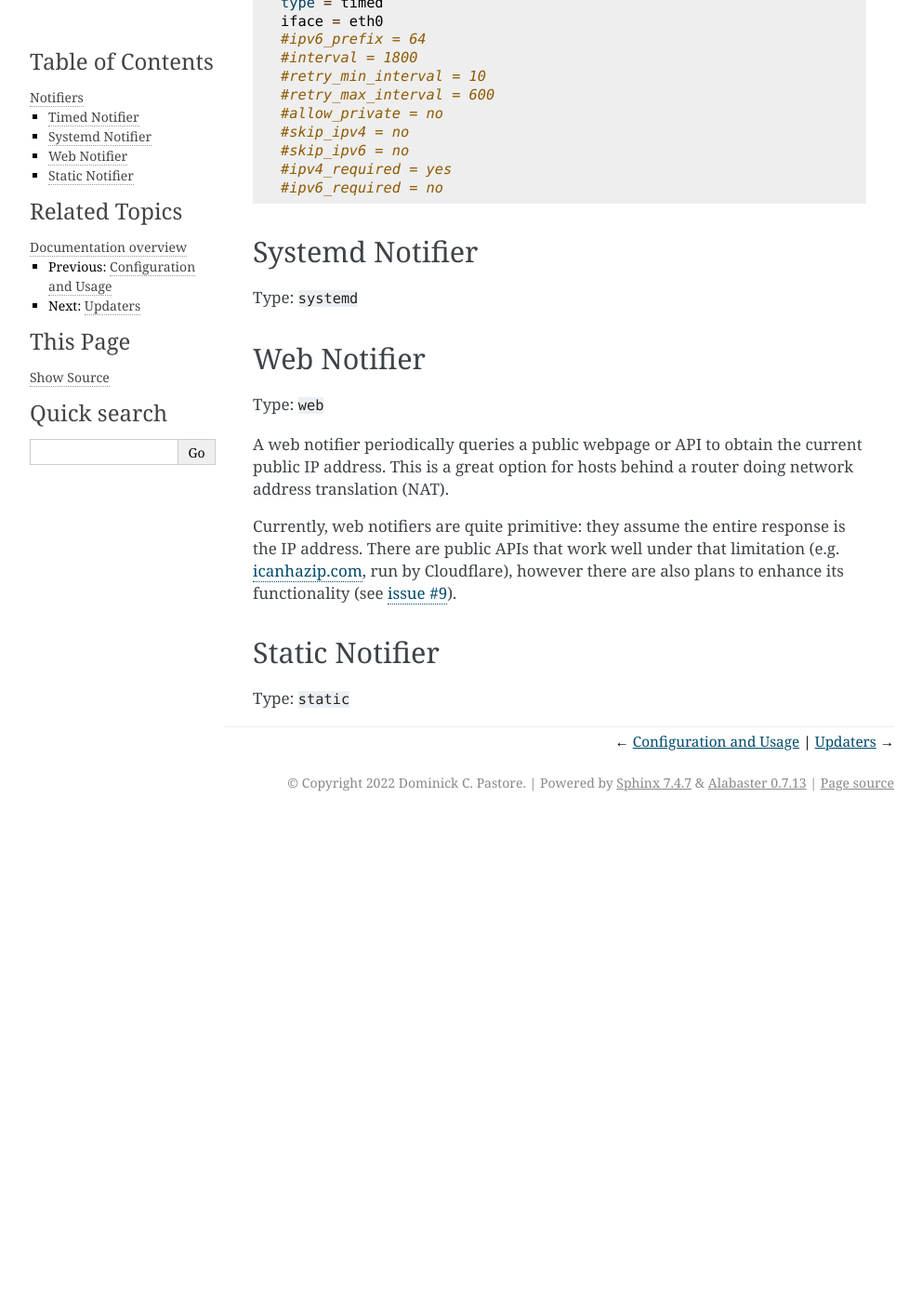
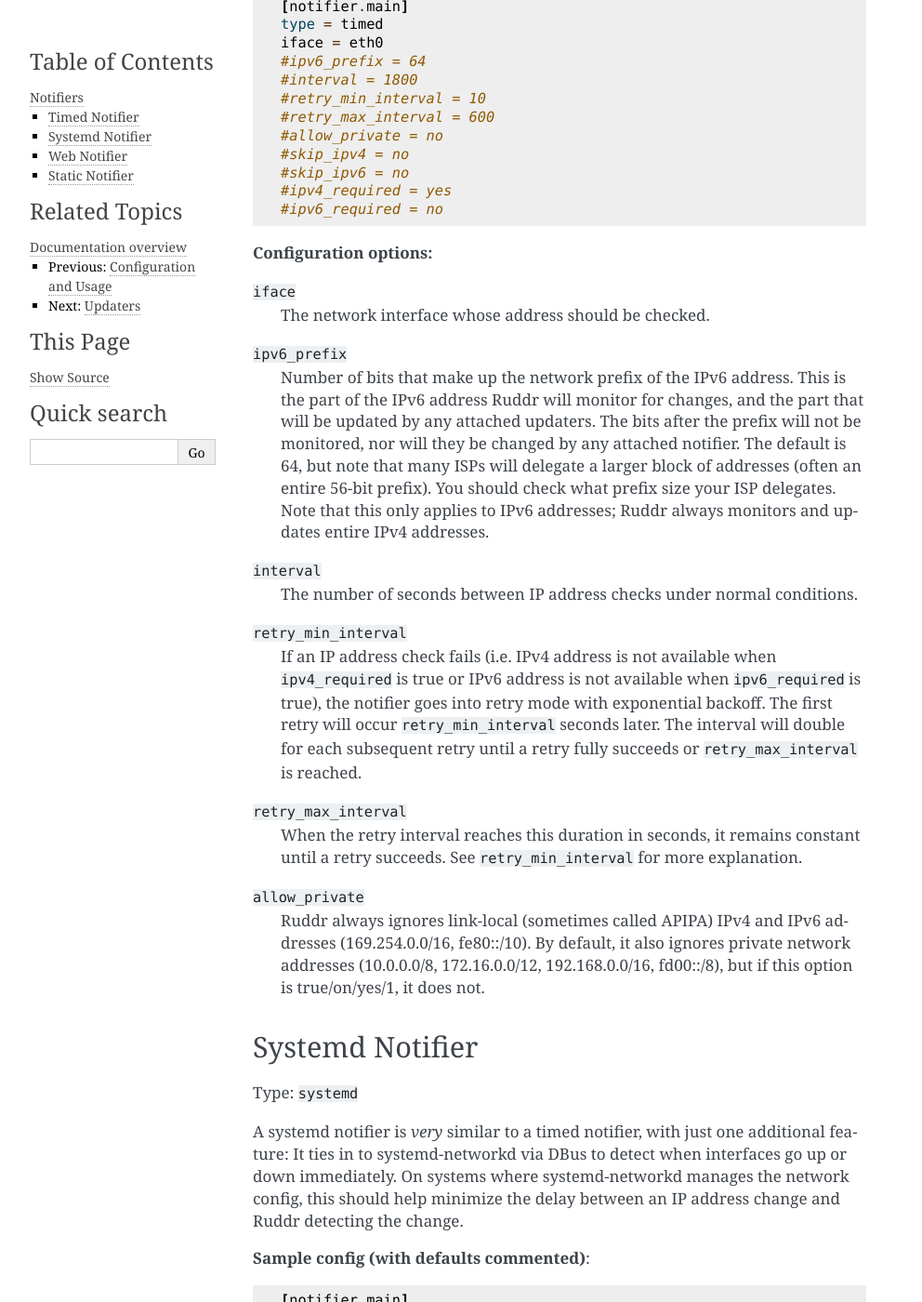
Before and after one commit to dominickpastore/ruddr, a Sphinx documentation site: the page built from docs/notifiers.rst, in a window 1280 px wide and 1400 px high, scrolled down 557 px. Shown: the whole window at 93% size, without its empty margins (148-1140 px from the left). Built offline with Sphinx 7.4.7, drawn with Linux system fonts in a browser that asks for light colours; before the commit the page ends 1438 px from its top, so only the background shows below that; some of the changed text lies outside the part shown.

Commit message:
Add some notifier docs

```diff
--- a/docs/notifiers.rst
+++ b/docs/notifiers.rst
@@ -1,10 +1,12 @@
 Notifiers
 =========
 
-Notifiers monitor the current public IP address and "notify" when it has
-changed. Since there are different ways to do this, there are a variety of
-notifier types built into Ruddr. They are described below, along with their
-configuration options and sample configurations.
+Notifiers monitor the current public IP address and "notify" when it changes.
+Since there are different ways to do this, there are a variety of notifier
+types built into Ruddr. They are described below, along with their
+configuration options and sample configurations. (Note that some configuration
+options apply to all notifier types. Those options are described at
+:ref:`notifier_config` on the previous page.)
 
 If none of the built-in notifiers below meet your needs, Ruddr can be extended
 with notifiers from PyPI, or you can write your own (see :ref:`notifier_dev`).
@@ -17,7 +19,7 @@ Type: ``timed``
 A timed notifier periodically checks the IP address of an attached network
 interface. This is a good choice when Ruddr is running on your router itself.
 
-Sample config::
+**Sample config (with defaults commented)**::
 
     [notifier.main]
     type = timed
@@ -32,14 +34,109 @@ Sample config::
     #ipv4_required = yes
     #ipv6_required = no
 
-.. TODO
+**Configuration options:**
+
+``iface``
+   The network interface whose address should be checked.
+
+``ipv6_prefix``
+   Number of bits that make up the network prefix of the IPv6 address. This is
+   the part of the IPv6 address Ruddr will monitor for changes, and the part
+   that will be updated by any attached updaters. The bits after the prefix
+   will not be monitored, nor will they be changed by any attached notifier.
+   The default is 64, but note that many ISPs will delegate a larger block of
+   addresses (often an entire 56-bit prefix). You should check what prefix size
+   your ISP delegates. Note that this only applies to IPv6 addresses; Ruddr
+   always monitors and updates entire IPv4 addresses.
+
+``interval``
+   The number of seconds between IP address checks under normal conditions.
+
+``retry_min_interval``
+   If an IP address check fails (i.e. IPv4 address is not available when
+   ``ipv4_required`` is true or IPv6 address is not available when
+   ``ipv6_required`` is true), the notifier goes into retry mode with
+   exponential backoff. The first retry will occur ``retry_min_interval``
+   seconds later. The interval will double for each subsequent retry until
+   a retry fully succeeds or ``retry_max_interval`` is reached.
+
+``retry_max_interval``
+   When the retry interval reaches this duration in seconds, it remains
+   constant until a retry succeeds. See ``retry_min_interval`` for more
+   explanation.
+
+``allow_private``
+   Ruddr always ignores link-local (sometimes called APIPA) IPv4 and IPv6
+   addresses (169.254.0.0/16, fe80::/10). By default, it also ignores private
+   network addresses (10.0.0.0/8, 172.16.0.0/12, 192.168.0.0/16, fd00::/8),
+   but if this option is true/on/yes/1, it does not.
 
 Systemd Notifier
 ----------------
 
 Type: ``systemd``
 
-.. TODO
+A systemd notifier is *very* similar to a timed notifier, with just one
+additional feature: It ties in to systemd-networkd via DBus to detect when
+interfaces go up or down immediately. On systems where systemd-networkd manages
+the network config, this should help minimize the delay between an IP address
+change and Ruddr detecting the change.
+
+**Sample config (with defaults commented)**::
+
+    [notifier.main]
+    type = systemd
+    iface = eth0
+    #ipv6_prefix = 64
+    #interval = 1800
+    #retry_min_interval = 10
+    #retry_max_interval = 600
+    #allow_private = no
+    #skip_ipv4 = no
+    #skip_ipv6 = no
+    #ipv4_required = yes
+    #ipv6_required = no
+
+**Configuration options:**
+
+Note that the configuration options are exactly the same as the timed notifier,
+since it shares the same exact polling behavior when systemd-networkd does not
+notify of changed IP addresses.
+
+``iface``
+   The network interface whose address should be checked.
+
+``ipv6_prefix``
+   Number of bits that make up the network prefix of the IPv6 address. This is
+   the part of the IPv6 address Ruddr will monitor for changes, and the part
+   that will be updated by any attached updaters. The bits after the prefix
+   will not be monitored, nor will they be changed by any attached notifier.
+   The default is 64, but note that many ISPs will delegate a larger block of
+   addresses (often an entire 56-bit prefix). You should check what prefix size
+   your ISP delegates. Note that this only applies to IPv6 addresses; Ruddr
+   always monitors and updates entire IPv4 addresses.
+
+``interval``
+   The number of seconds between IP address checks under normal conditions.
+
+``retry_min_interval``
+   If an IP address check fails (i.e. IPv4 address is not available when
+   ``ipv4_required`` is true or IPv6 address is not available when
+   ``ipv6_required`` is true), the notifier goes into retry mode with
+   exponential backoff. The first retry will occur ``retry_min_interval``
+   seconds later. The interval will double for each subsequent retry until
+   a retry fully succeeds or ``retry_max_interval`` is reached.
+
+``retry_max_interval``
+   When the retry interval reaches this duration in seconds, it remains
+   constant until a retry succeeds. See ``retry_min_interval`` for more
+   explanation.
+
+``allow_private``
+   Ruddr always ignores link-local (sometimes called APIPA) IPv4 and IPv6
+   addresses (169.254.0.0/16, fe80::/10). By default, it also ignores private
+   network addresses (10.0.0.0/8, 172.16.0.0/12, 192.168.0.0/16, fd00::/8),
+   but if this option is true/on/yes/1, it does not.
 
 Web Notifier
 ------------
--- a/docs/usage.rst
+++ b/docs/usage.rst
@@ -133,6 +133,8 @@ The basic format is similar to Microsoft INI files:
 - Lines starting with ``#`` or ``;`` are comments
 
 The sections below describe how to customize each part of the configuration.
+
+.. _notifier_config:
 
 Notifiers
 ~~~~~~~~~
```
Also changed, not shown: 1 other file.
